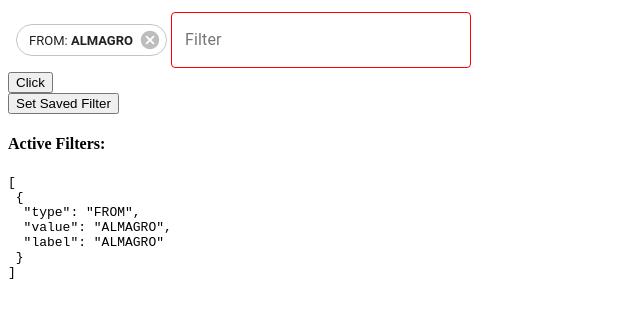
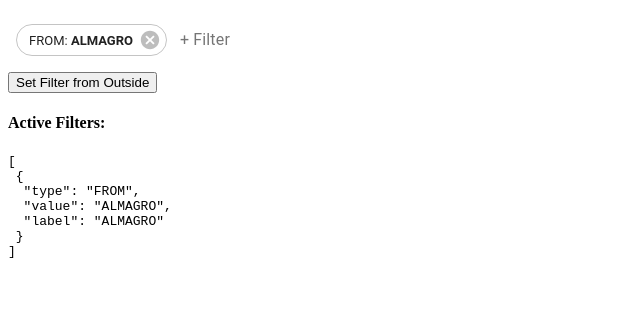
Before and after one commit to natschoman/2-step-autocomplete-filter, a React (Create React App) app in the folder src/: page / in a window 1280 px wide. Shown: the top 318 px of the page, without its empty margins (0-640 px from the left). Built offline with nearby package versions, Linux system fonts and the light colour scheme; the HTML template or start-up script is replaced by a standard one.

Commit message:
adjust to sketch design

```diff
--- a/src/Demo.tsx
+++ b/src/Demo.tsx
@@ -3,12 +3,6 @@ import React, { useState, useRef } from "react";
 import Filter from "./Filter/Filter";
 import { IAppliedFilter, IOption } from "./Filter/IFilterConfig";
 import { stations } from "./stations";
-
-// function sleep(delay = 0) {
-//   return new Promise((resolve) => {
-//     setTimeout(resolve, delay);
-//   });
-// }
 
 const demoFilters = [
   {
@@ -78,16 +72,12 @@ const Demo = () => {
     return filteredStations;
   };
 
-  const handleSetSavedFilter = () => {
-    setActiveFilters(demoFilters);
-  };
-
   return (
     <div>
       <Filter
         ref={childRef}
-        inputPlaceholder="Filter"
-        inputSelectFilterTypeText="Select Category"
+        inputPlaceholder="+ Filter"
+        inputSelectFilterTypeText="Select Category: "
         freeSolo={true}
         noOptionsText="Keine Kategorie gefunden"
         defaultFilters={defaultFilters}
@@ -150,17 +140,10 @@ const Demo = () => {
           onClick={() => {
             const ref = childRef.current;
             // @ts-ignore
-
             ref.setFilters(demoFilters);
-            // ref.getAlert();
           }}
         >
-          Click
-        </button>
-      </div>
-      <div>
-        <button type="button" onClick={handleSetSavedFilter}>
-          Set Saved Filter
+          Set Filter from Outside
         </button>
       </div>
       <div>
--- a/src/Filter/Filter.styles.ts
+++ b/src/Filter/Filter.styles.ts
@@ -16,24 +16,29 @@ export const useStyles = makeStyles((theme: Theme) =>
   })
 );
 
-export const FilterTextField = withStyles({
+
+
+
+export const FilterTextField = withStyles((theme: Theme) => createStyles({
   root: {
     "& label.Mui-focused": {
-      color: "green",
+      // color: "green",
+      color: theme.palette.grey[900]
     },
     "& .MuiInput-underline:after": {
       borderBottomColor: "green",
     },
     "& .MuiOutlinedInput-root": {
       "& fieldset": {
-        borderColor: "red",
+        // borderColor: "red",
+        border: "none"
       },
       "&:hover fieldset": {
-        borderColor: "yellow",
+        // borderColor: "yellow",
       },
       "&.Mui-focused fieldset": {
-        borderColor: "green",
+        // borderColor: "green",
       },
     },
   },
-})(TextField);
+}))(TextField);
--- a/src/Filter/Filter.tsx
+++ b/src/Filter/Filter.tsx
@@ -6,12 +6,16 @@ import React, {
   forwardRef,
   useImperativeHandle,
 } from "react";
-import Autocomplete from "@material-ui/lab/Autocomplete";
-import { IFilterCategory, IAppliedFilter, IOption } from "./IFilterConfig";
-import { Chip } from "@material-ui/core";
+import Autocomplete, {
+  createFilterOptions,
+} from "@material-ui/lab/Autocomplete";
+import { Chip, InputAdornment } from "@material-ui/core";
 import parse from "autosuggest-highlight/parse";
 import match from "autosuggest-highlight/match";
+import { IFilterCategory, IAppliedFilter, IOption } from "./IFilterConfig";
 import { useStyles, FilterTextField } from "./Filter.styles";
+
+const filter = createFilterOptions<any>();
 
 type ActionMap<M extends { [index: string]: any }> = {
   [Key in keyof M]: M[Key] extends undefined
@@ -24,20 +28,17 @@ type ActionMap<M extends { [index: string]: any }> = {
       };
 };
 
-export enum Types {
+enum Types {
   AddFreeTextFilter = "ADD_FREE_TEXT_FILTER",
   SelectFilterCategory = "SELECT_FILTER_CATEGORY",
   AddFilter = "ADD_FILTER",
   RemoveFilter = "REMOVE_FILTER",
-
   ValueChange = "VALUE_CHANGE",
   InputValueChange = "INPUT_VALUE_CHANGE",
   SetInputLabel = "SET_INPUT_LABEL",
   ToggleOpen = "TOGGLE_OPEN",
   ResetFilterInput = "RESET_FILTER_INPUT",
-
   SetFilters = "SET_FILTER",
-
   SetFetchedOptions = "SET_FETCHED_OPTIONS",
 }
 
@@ -68,7 +69,7 @@ type ActionPayload = {
     index: number;
   };
   [Types.SetFilters]: {
-    filter: any; //Array<IAppliedFilter> | [] | null;
+    filter: any; //Array<IAppliedFilter> | null;
   };
   [Types.SetFetchedOptions]: {
     options: Array<IOption>;
@@ -105,7 +106,7 @@ function reducer(state: IState, action: FilterActions) {
         ...state,
         activeFilterCategory: action.payload.filterCategory,
         inputLabel: action.payload.filterCategory
-          ? action.payload.filterCategory.label
+          ? `${action.payload.filterCategory.label}:`
           : state.inputLabel,
         value: "",
         inputValue: "",
@@ -369,25 +370,29 @@ const Filter: FC<IOwnProps> = forwardRef((props, ref) => {
         </>
       )}
       <Autocomplete
+        selectOnFocus
+        clearOnBlur
+        disableClearable
         debug
         id="filter-category"
         options={
           state.activeFilterCategory ? state.options : (filterCategories as any)
         }
-        getOptionLabel={
-          state.activeFilterCategory
-            ? (option) => {
-                return typeof option === "object" &&
-                  state.activeFilterCategory &&
-                  state.activeFilterCategory.getOptionLabel
-                  ? state.activeFilterCategory.getOptionLabel(option)
-                  : option.label;
-              }
-            : (filterConfig: any) =>
-                filterConfig && filterConfig.label
-                  ? (filterConfig.label as string)
-                  : ""
-        }
+        filterOptions={(options, params) => {
+          const filtered = filter(options, params) as any;
+
+          // Suggest the creation of a new value
+          if (params.inputValue !== "") {
+            filtered.push({
+              isFreeSolo: true,
+              inputLabel: `Add "${params.inputValue}"`,
+              label: params.inputValue,
+              value: params.inputValue,
+            });
+          }
+
+          return filtered;
+        }}
         style={{ width: 300 }}
         openOnFocus
         freeSolo={
@@ -404,10 +409,17 @@ const Filter: FC<IOwnProps> = forwardRef((props, ref) => {
           <FilterTextField
             id="filter-category-input"
             {...params}
-            label={state.inputLabel}
             variant="outlined"
             onFocus={handleInputOpen}
             onBlur={handleInputClose}
+            InputProps={{
+              ...params.InputProps,
+              startAdornment: (
+                <InputAdornment position="start">
+                  {state.inputLabel}
+                </InputAdornment>
+              ),
+            }}
           />
         )}
         value={state.value as any}
@@ -417,10 +429,17 @@ const Filter: FC<IOwnProps> = forwardRef((props, ref) => {
           switch (reason) {
             case "select-option":
               if (!state.activeFilterCategory) {
-                dispatch({
-                  type: Types.SelectFilterCategory,
-                  payload: { filterCategory: value },
-                });
+                if (value.isFreeSolo) {
+                  dispatch({
+                    type: Types.AddFreeTextFilter,
+                    payload: { text: value.value },
+                  });
+                } else {
+                  dispatch({
+                    type: Types.SelectFilterCategory,
+                    payload: { filterCategory: value },
+                  });
+                }
               } else {
                 dispatch({
                   type: Types.AddFilter,
@@ -486,10 +505,30 @@ const Filter: FC<IOwnProps> = forwardRef((props, ref) => {
         onClose={() => {
           dispatch({ type: Types.ToggleOpen, payload: { open: false } });
         }}
-        renderOption={(option, { inputValue }) => {
+        getOptionLabel={(option) => {
+          if (option.isFreeSolo) {
+            return option.inputLabel;
+          }
+          if (state.activeFilterCategory) {
+            return typeof option === "object" &&
+              state.activeFilterCategory &&
+              state.activeFilterCategory.getOptionLabel
+              ? state.activeFilterCategory.getOptionLabel(option)
+              : option.label;
+          }
+          const filterConfig = option;
+          if (filterConfig && filterConfig.label) {
+            return filterConfig.label as string;
+          } else {
+            return "";
+          }
+        }}
+        renderOption={(option, state) => {
+          const { inputValue } = state;
+          if (option.isFreeSolo) return option.inputLabel;
+
           const matches = match(option.label, inputValue);
           const parts = parse(option.label, matches);
-
           return (
             <div>
               {parts.map((part, index) => (
@@ -497,7 +536,7 @@ const Filter: FC<IOwnProps> = forwardRef((props, ref) => {
                   key={index}
                   style={{
                     fontWeight: part.highlight ? 700 : 400,
-                    color: part.highlight ? "red" : "initial",
+                    // color: part.highlight ? "red" : "initial",
                   }}
                 >
                   {part.text}
@@ -506,6 +545,7 @@ const Filter: FC<IOwnProps> = forwardRef((props, ref) => {
             </div>
           );
         }}
+        popupIcon={null}
       />
     </div>
   );
--- a/src/Filter/IFilterConfig.ts
+++ b/src/Filter/IFilterConfig.ts
@@ -39,11 +39,6 @@ export interface IFilterCategory {
 
   getChipLabel?: (appliedFilter: IAppliedFilter) => string;
   getChipValue?: (appliedFilter: IAppliedFilter) => string;
-
-  // renderSuggestion: (item: string) => string;
-  // buildSuggestions?: (searchTerm: string) => any[];
-  // fetchSuggestions?: (filter: any, item: any) => any;
-  // asyncSuggestions?: Array<{ key: string; value: any }>;
 }
 
 export interface IAppliedFilter {
```
